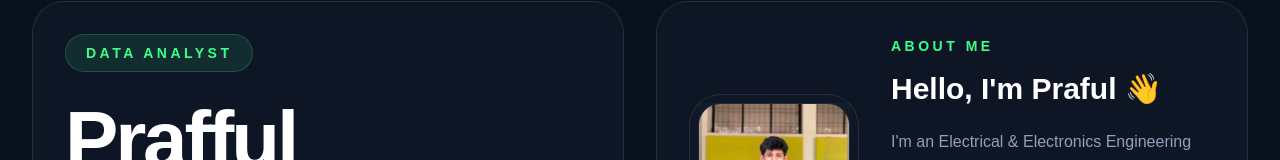
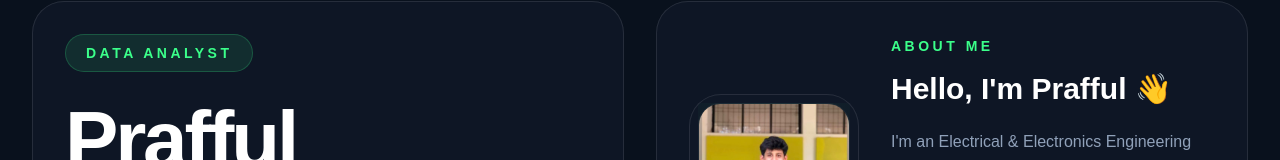
Before and after one commit to prafulkatariya70-cmyk/praful-portfolio, a Next.js app: page / in a window 1280 px wide. Shown: the part 176-336 px from the top of the page. Built offline with nearby package versions, Linux system fonts and the light colour scheme.

Commit message:
Update portfolio name to Prafful

```diff
--- a/components/hero/HeroAboutSection.tsx
+++ b/components/hero/HeroAboutSection.tsx
@@ -30,7 +30,7 @@ export default function HeroAboutSection() {
             </span>
 
             <h2 className="mt-3 text-3xl font-bold leading-tight text-white">
-              Hello, I'm Praful 👋
+              Hello, I'm Prafful 👋
             </h2>
 
    <p className="mt-5 leading-7 text-slate-400">
```
